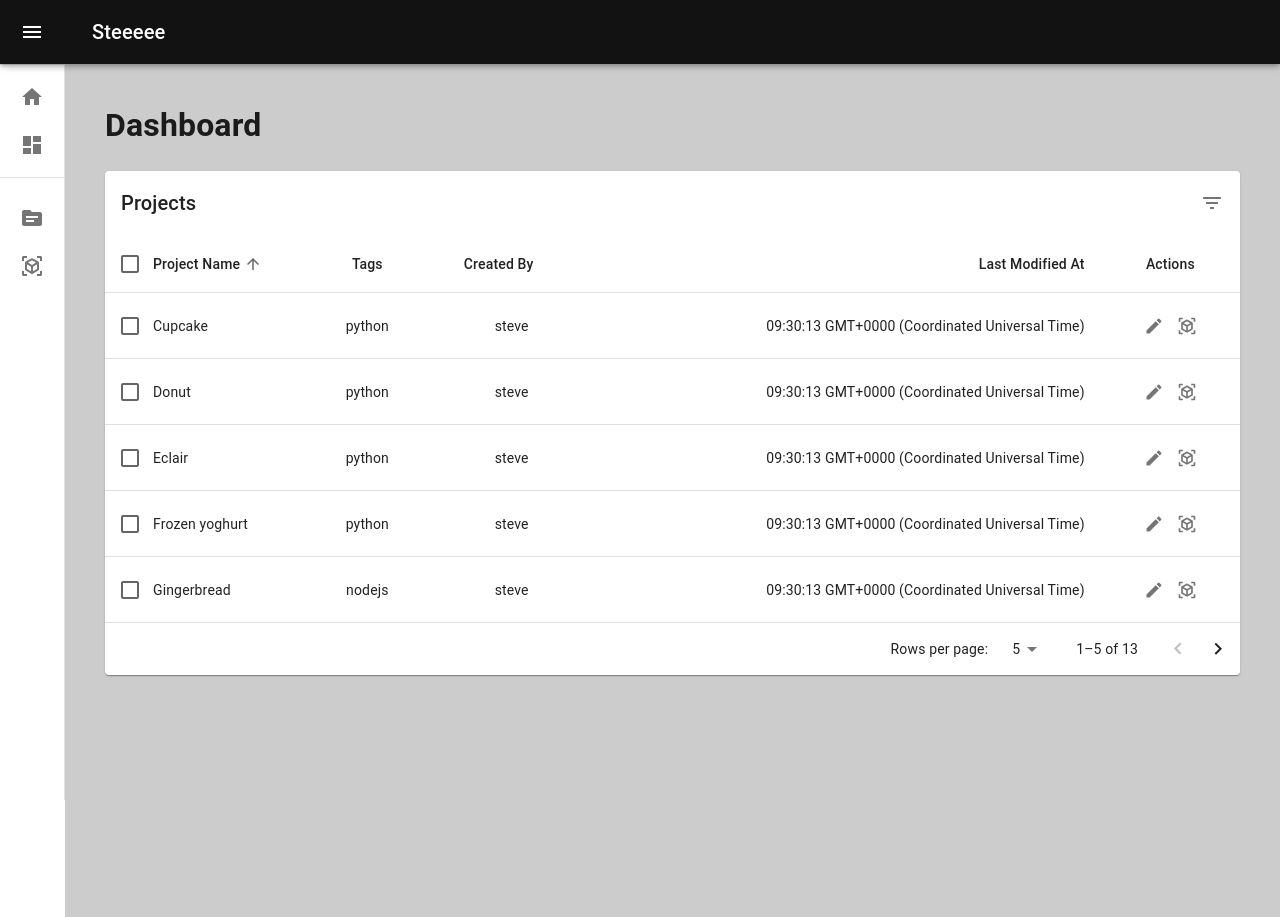
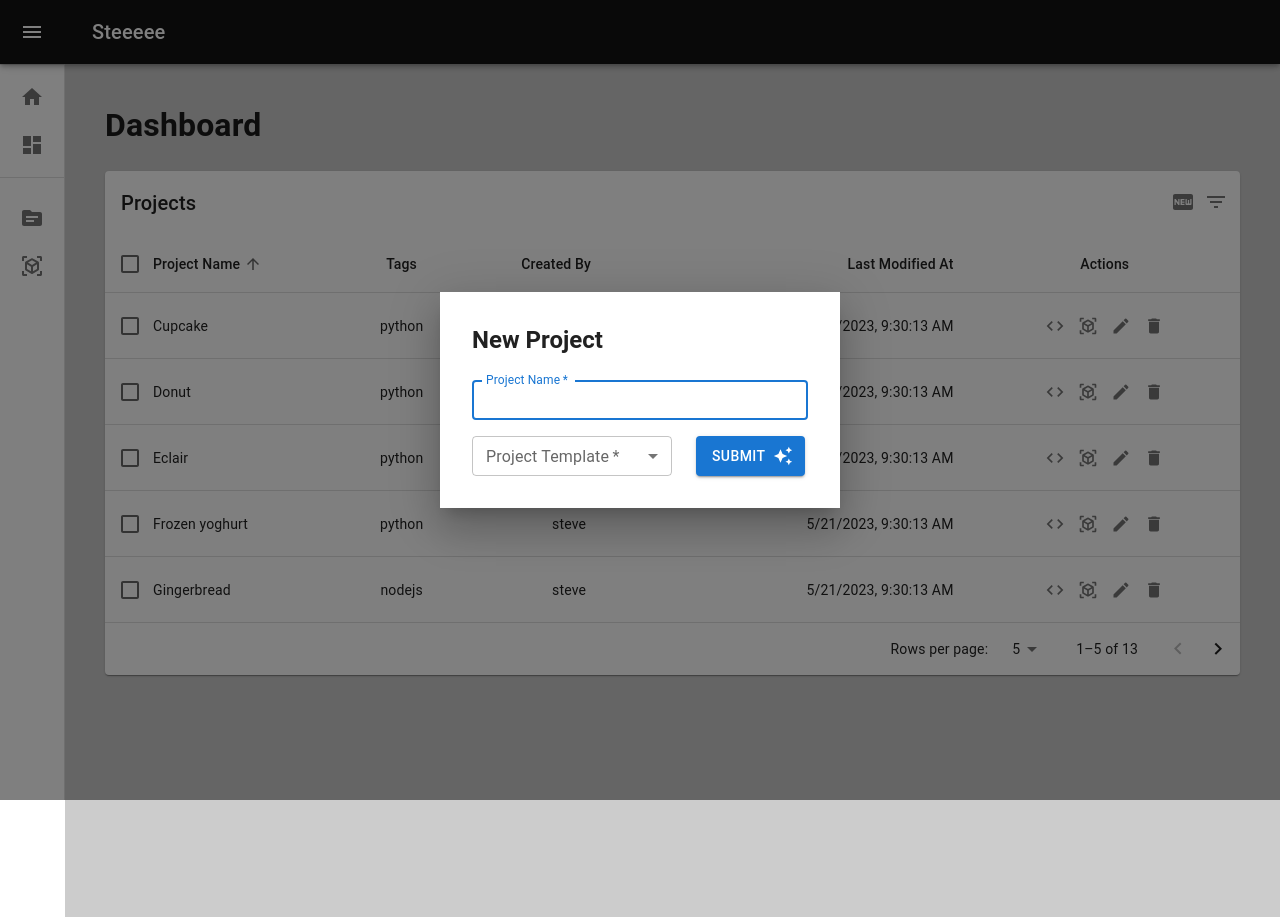
Before and after one commit to steeeee0223/steeeee-sandbox, a React (Vite) app: page /dashboard in a window 1280 px wide. Both pictures are taken after a click on the button 1212 px from the left and 202 px from the top of the page. Built offline with nearby package versions, Linux system fonts and the light colour scheme.

Commit message:
🍡 Modify dashboard toolbars & add project create form

```diff
--- /dev/null
+++ b/src/components/dashboard/CreateForm.tsx
@@ -0,0 +1,127 @@
+import {
+    ChangeEventHandler,
+    FormEventHandler,
+    forwardRef,
+    useCallback,
+    useState,
+} from "react";
+import {
+    Box,
+    Button,
+    FormControl,
+    MenuItem,
+    Stack,
+    TextField,
+    Typography,
+} from "@mui/material";
+import AutoAwesomeIcon from "@mui/icons-material/AutoAwesome";
+
+import { projectTemplates } from "@/data";
+
+const formStyle = {
+    position: "absolute" as "absolute",
+    top: "50%",
+    left: "50%",
+    transform: "translate(-50%, -50%)",
+    width: 400,
+    bgcolor: "background.paper",
+    boxShadow: 24,
+    p: 4,
+    alignContent: "center",
+};
+
+interface CreateFormProps {}
+
+const CreateForm = forwardRef(({}: CreateFormProps, ref) => {
+    const [name, setName] = useState("");
+    const [template, setTemplate] = useState<string>("");
+
+    const handleSubmit: FormEventHandler = (e) => {
+        e.preventDefault();
+        console.log(`Entered project name: ${name}`);
+        console.log(`Selected template: ${template}`);
+    };
+
+    const handleChange: ChangeEventHandler<HTMLInputElement> = useCallback(
+        (e) => {
+            e.stopPropagation();
+            e.preventDefault();
+            setName(e.currentTarget.value);
+        },
+        []
+    );
+
+    const handleTemplateChange: ChangeEventHandler<HTMLInputElement> = (e) => {
+        e.preventDefault();
+        setTemplate(e.target.value);
+    };
+
+    return (
+        <Box
+            ref={ref}
+            component="form"
+            onSubmit={handleSubmit}
+            noValidate
+            autoComplete="off"
+            sx={formStyle}
+        >
+            <Typography
+                id="modal-title"
+                variant="h5"
+                gutterBottom
+                sx={{ fontWeight: "bold", marginBottom: 3 }}
+            >
+                New Project
+            </Typography>
+            <FormControl fullWidth size="small">
+                <TextField
+                    id="project-name"
+                    label="Project Name"
+                    value={name}
+                    onChange={handleChange}
+                    placeholder="Project name..."
+                    size="small"
+                    autoFocus
+                    required
+                    sx={{ marginBottom: 2 }}
+                />
+            </FormControl>
+            <Stack
+                direction="row"
+                spacing={3}
+                useFlexGap
+                flexWrap="wrap"
+                sx={{ alignItems: "center" }}
+            >
+                <FormControl size="small">
+                    <TextField
+                        select
+                        id="project-template"
+                        label="Project Template"
+                        value={template}
+                        onChange={handleTemplateChange}
+                        size="small"
+                        required
+                        sx={{ width: 200 }}
+                    >
+                        {projectTemplates.map((option) => (
+                            <MenuItem key={option.value} value={option.value}>
+                                {option.label}
+                            </MenuItem>
+                        ))}
+                    </TextField>
+                </FormControl>
+                <Button
+                    type="submit"
+                    variant="contained"
+                    endIcon={<AutoAwesomeIcon />}
+                    sx={{ height: 40 }}
+                >
+                    Submit
+                </Button>
+            </Stack>
+        </Box>
+    );
+});
+
+export default CreateForm;
--- a/src/components/dashboard/Table.tsx
+++ b/src/components/dashboard/Table.tsx
@@ -15,7 +15,7 @@ import { tableRows } from "@/data";
 import { getComparator, stableSort } from "@/lib/table";
 import TableHeader from "./TableHeader";
 import TableToolbar from "./TableToolbar";
-import Toolbar from "./Toolbar";
+import { ActionToolbar } from "./Toolbars";
 
 export default function EnhancedTable() {
     const [order, setOrder] = React.useState<Order>("asc");
@@ -150,10 +150,10 @@ export default function EnhancedTable() {
                                             {row.createdBy}
                                         </TableCell>
                                         <TableCell align="right">
-                                            {row.lastModifiedAt.toString()}
+                                            {row.lastModifiedAt}
                                         </TableCell>
                                         <TableCell align="center">
-                                            <Toolbar
+                                            <ActionToolbar
                                                 projectId={row.projectId}
                                             />
                                         </TableCell>
--- a/src/components/dashboard/TableHeader.tsx
+++ b/src/components/dashboard/TableHeader.tsx
@@ -10,10 +10,7 @@ import {
 } from "@mui/material";
 
 import { headCells } from "@/data";
-
-function isSortField(value: string): value is SortFields {
-    return ["name", "createdBy", "lastModifiedAt"].includes(value);
-}
+import { isSortField } from "@/lib/table";
 
 export default function TableHeader(props: TableProps) {
     const {
--- a/src/components/dashboard/TableToolbar.tsx
+++ b/src/components/dashboard/TableToolbar.tsx
@@ -1,8 +1,9 @@
 import { alpha } from "@mui/material/styles";
 import { IconButton, Toolbar, Tooltip, Typography } from "@mui/material";
 import DeleteIcon from "@mui/icons-material/Delete";
-import FilterListIcon from "@mui/icons-material/FilterList";
+
 import { tableTitle } from "@/data";
+import { HeaderToolbar } from "./Toolbars";
 
 export default function TableToolbar(props: TableToolbarProps) {
     const { numSelected } = props;
@@ -47,11 +48,7 @@ export default function TableToolbar(props: TableToolbarProps) {
                     </IconButton>
                 </Tooltip>
             ) : (
-                <Tooltip title="Filter list">
-                    <IconButton>
-                        <FilterListIcon />
-                    </IconButton>
-                </Tooltip>
+                <HeaderToolbar />
             )}
         </Toolbar>
     );
--- a/src/components/dashboard/Toolbar.tsx
+++ /dev/null
@@ -1,32 +0,0 @@
-import { Paper, ToggleButton } from "@mui/material";
-import ViewInArIcon from "@mui/icons-material/ViewInAr";
-import EditIcon from "@mui/icons-material/Edit";
-
-import { ButtonGroup } from "../common";
-
-interface ToolbarProps {
-    projectId: string;
-}
-
-export default function Toolbar({ projectId }: ToolbarProps) {
-    return (
-        <Paper elevation={0} sx={{ border: null }}>
-            <ButtonGroup size="small" exclusive aria-label="project-actions">
-                <ToggleButton
-                    href={`/project/${projectId}`}
-                    value="project"
-                    aria-label="project"
-                >
-                    <EditIcon fontSize="small" />
-                </ToggleButton>
-                <ToggleButton
-                    href={`/demo/${projectId}`}
-                    value="demo"
-                    aria-label="demo"
-                >
-                    <ViewInArIcon fontSize="small" />
-                </ToggleButton>
-            </ButtonGroup>
-        </Paper>
-    );
-}
--- /dev/null
+++ b/src/components/dashboard/Toolbars.tsx
@@ -0,0 +1,108 @@
+import {
+    MouseEvent,
+    MouseEventHandler,
+    ReactElement,
+    useRef,
+    useState,
+} from "react";
+import { Modal, Paper, ToggleButton, Tooltip } from "@mui/material";
+import CodeIcon from "@mui/icons-material/Code";
+import ViewInArIcon from "@mui/icons-material/ViewInAr";
+import EditIcon from "@mui/icons-material/Edit";
+import FilterListIcon from "@mui/icons-material/FilterList";
+import FiberNewIcon from "@mui/icons-material/FiberNew";
+import DeleteIcon from "@mui/icons-material/Delete";
+
+import { ButtonGroup } from "../common";
+import CreateForm from "./CreateForm";
+
+interface ToolbarProps {
+    projectId: string;
+}
+
+export const ActionToolbar = ({ projectId }: ToolbarProps) => {
+    const handleChange: MouseEventHandler = (e) => {
+        e.stopPropagation();
+    };
+
+    return (
+        <Paper elevation={0} sx={{ border: null }}>
+            <ButtonGroup
+                onChange={handleChange}
+                size="small"
+                exclusive
+                aria-label="project-actions"
+            >
+                <Tooltip title="Edit project">
+                    <ToggleButton
+                        href={`/project/${projectId}`}
+                        value="edit"
+                        aria-label="edit"
+                    >
+                        <CodeIcon fontSize="small" />
+                    </ToggleButton>
+                </Tooltip>
+                <Tooltip title="Demo project">
+                    <ToggleButton
+                        href={`/demo/${projectId}`}
+                        value="demo"
+                        aria-label="demo"
+                    >
+                        <ViewInArIcon fontSize="small" />
+                    </ToggleButton>
+                </Tooltip>
+                <Tooltip title="Rename Project">
+                    <ToggleButton value="rename" aria-label="rename">
+                        <EditIcon fontSize="small" />
+                    </ToggleButton>
+                </Tooltip>
+                <Tooltip title="Delete Project">
+                    <ToggleButton value="delete" aria-label="delete">
+                        <DeleteIcon fontSize="small" />
+                    </ToggleButton>
+                </Tooltip>
+            </ButtonGroup>
+        </Paper>
+    );
+};
+
+export const HeaderToolbar = () => {
+    const [createForm, setCreateForm] = useState(false);
+    const formRef = useRef<HTMLFormElement>(null);
+
+    const handleFormOpen = () => {
+        setCreateForm(true);
+    };
+
+    const handleFormClosed = () => {
+        setCreateForm(false);
+    };
+
+    return (
+        <Paper elevation={0} sx={{ border: null }}>
+            <ButtonGroup size="small" exclusive aria-label="project-actions">
+                <Tooltip title="New project">
+                    <ToggleButton
+                        onClick={handleFormOpen}
+                        value="create"
+                        aria-label="create"
+                    >
+                        <FiberNewIcon />
+                    </ToggleButton>
+                </Tooltip>
+                <Tooltip title="Filter list">
+                    <ToggleButton value="filter" aria-label="filter">
+                        <FilterListIcon />
+                    </ToggleButton>
+                </Tooltip>
+            </ButtonGroup>
+            <Modal
+                open={createForm}
+                onClose={handleFormClosed}
+                aria-labelledby="modal-title"
+            >
+                <CreateForm ref={formRef} />
+            </Modal>
+        </Paper>
+    );
+};
--- a/src/data/dashboard.ts
+++ b/src/data/dashboard.ts
@@ -11,7 +11,7 @@ function createData(
         name,
         tags,
         createdBy,
-        lastModifiedAt: new Date().toTimeString(),
+        lastModifiedAt: new Date().toLocaleString(),
     };
 }
 
@@ -57,3 +57,22 @@ export const headCells: readonly TableHeadCell[] = [
         label: "Last Modified At",
     },
 ];
+
+export const projectTemplates = [
+    {
+        value: "React",
+        label: "React",
+    },
+    {
+        value: "Python",
+        label: "Python",
+    },
+    {
+        value: "C++",
+        label: "C++",
+    },
+    {
+        value: "NodeJs",
+        label: "NodeJs",
+    },
+];
--- a/src/lib/table.ts
+++ b/src/lib/table.ts
@@ -38,3 +38,7 @@ export function stableSort<T>(
     });
     return stabilizedThis.map((el) => el[0]);
 }
+
+export function isSortField(value: string): value is SortFields {
+    return ["name", "createdBy", "lastModifiedAt"].includes(value);
+}
```
